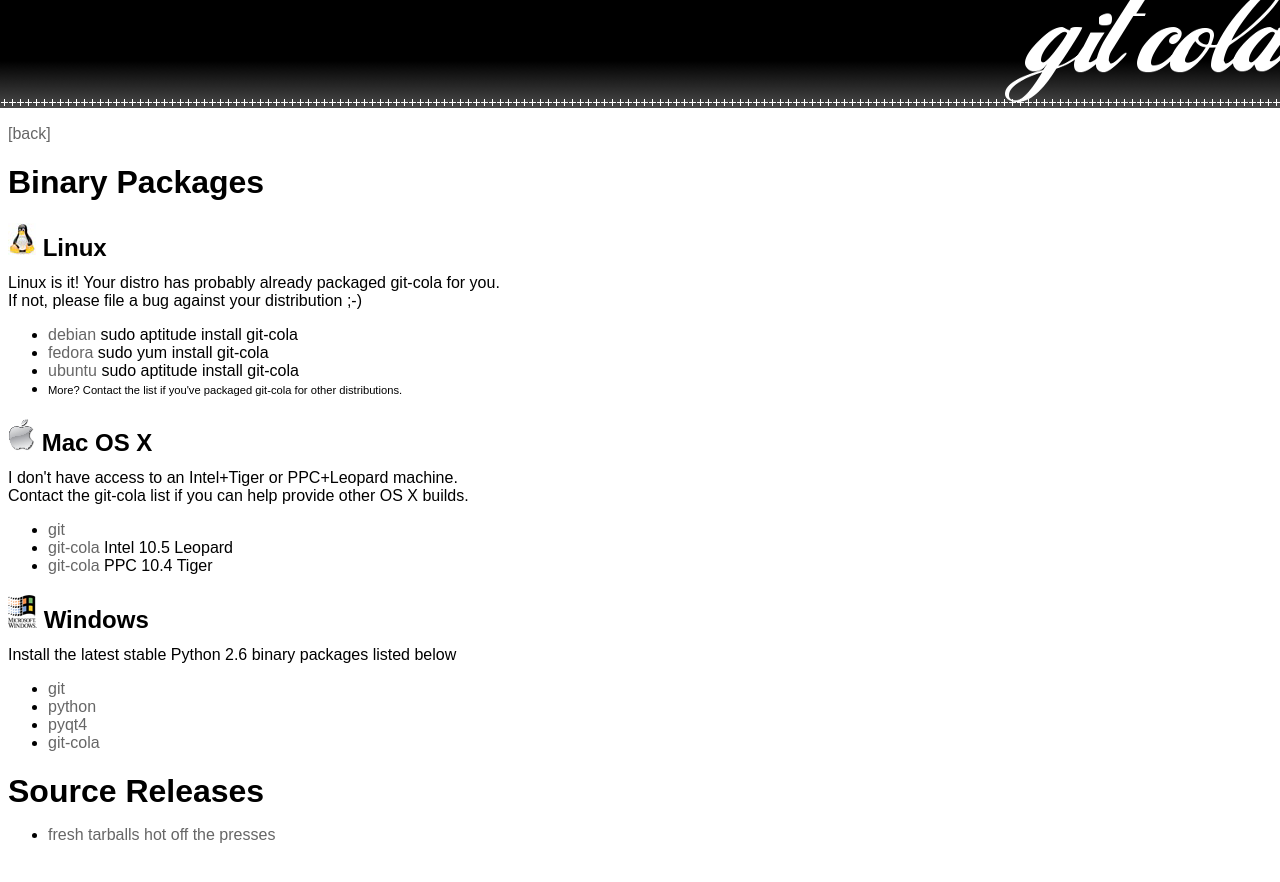
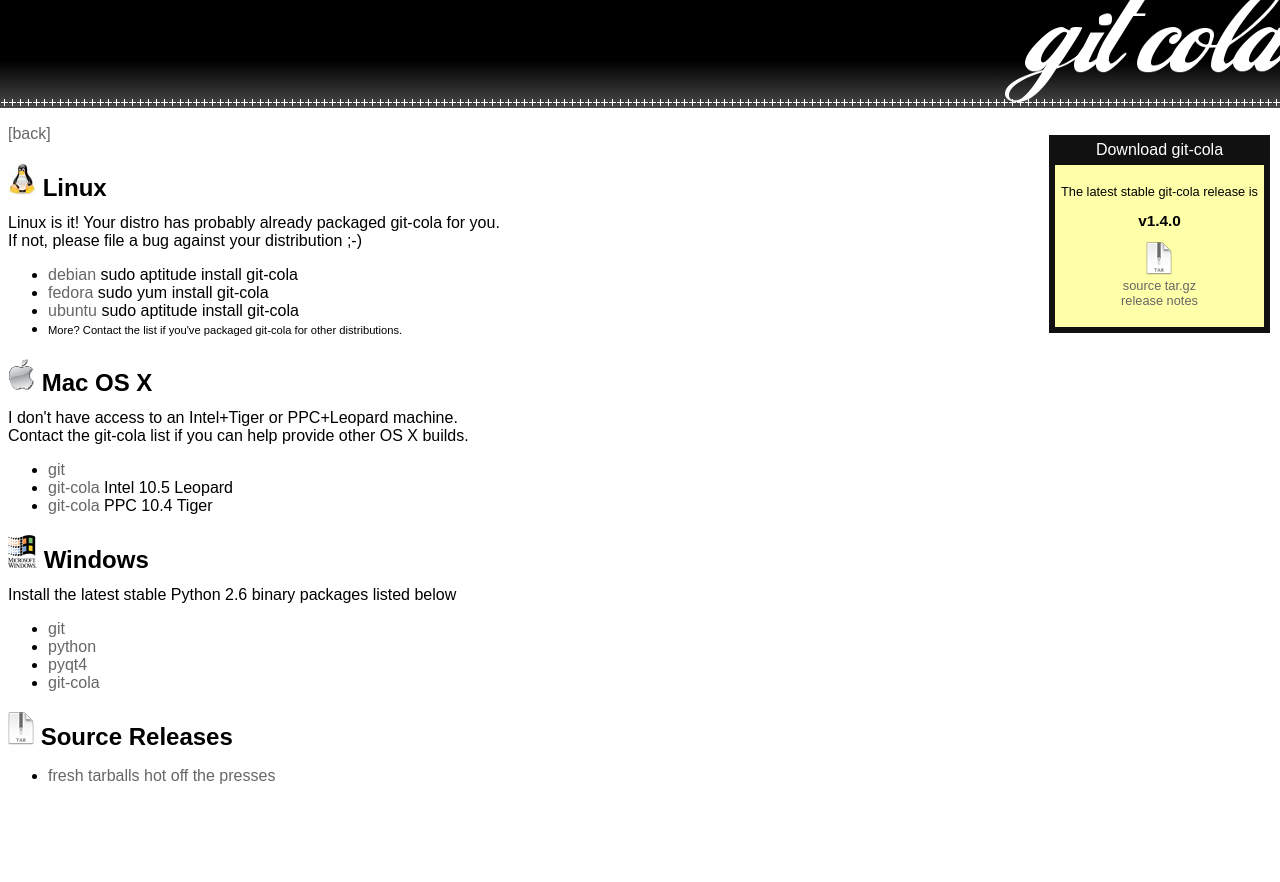
Before and after one commit to git-cola/git-cola.github.io, a Jekyll site: the page built from downloads.html, in a window 1280 px wide. Shown: the top 882 px of the page. Built offline with Jekyll 4.4.1, drawn with Linux system fonts in a browser that asks for light colours.

Commit message:
downloads: Add a latest-stable-release link
Signed-off-by: David Aguilar <davvid@gmail.com>

```diff
--- a/downloads.html
+++ b/downloads.html
@@ -1,6 +1,7 @@
 ---
 title: "git-cola: Downloads"
 layout: logo-top-back
+version: "1.4.0"
 ---
 <style type="text/css">
 img.title { border: 0; }
@@ -8,9 +9,43 @@
 h2.title { margin-bottom: 0.5em; }
 </style>
 
-<h1>Binary Packages</h1>
+<div style="
+	position: absolute;
+	top: 10px;
+	padding-top: 6px;
+	right: 10px;
+	color: #fff;
+	background-color: #111;
+	text-align: center;
+	">
+Download git-cola
 
-<h2 class="title"><img class="title" src="images/logo-linux.png"/> Linux</h2>
+<div style="
+	padding: 6px;
+	font-size: 0.8em;
+	margin: 6px;
+	color: #000;
+	background-color: #ffa;
+	">
+
+<p>The latest stable git-cola release is</p>
+<p><span style="font-size: 1.2em;"><strong>v{{ page.version }}</strong></span></p>
+	<p>
+	<a href="releases/cola-{{ page.version }}-src.tar.gz">
+		<img src="images/logo-tar.png" alt="tarball logo"
+		style="border-width: 0px;" />
+		<br />
+		source tar.gz
+	</a>
+	<br />
+	<a href="news.html">release notes</a>
+	</p>
+</div>
+</div>
+
+<h2 class="title"><img class="title" src="images/logo-linux.png"/>
+	Linux
+</h2>
 Linux is it!  Your distro has probably already packaged git-cola for you.<br/>
 If not, please file a bug against your distribution ;-)
 <ul>
@@ -29,7 +64,9 @@
 </li>
 </ul>
 
-<h2 class="title"><img class="title" src="images/logo-darwin.png"/> Mac OS X</h2>
+<h2 class="title"><img class="title" src="images/logo-darwin.png"/>
+	Mac OS X
+</h2>
 I don't have access to an Intel+Tiger or PPC+Leopard machine.<br/>
 Contact the git-cola list if you can help provide other OS X builds.<ul>
 	<li><a href="http://code.google.com/p/git-osx-installer/">git</a></li>
@@ -37,7 +74,9 @@
 	<li><a href="releases/darwin/git-cola-powerpc-tiger.app.tar.bz2">git-cola</a> PPC 10.4 Tiger</li>
 </ul>
 
-<h2 class="title"><img class="title" src="images/logo-win32.png"/> Windows</h2>
+<h2 class="title"><img class="title" src="images/logo-win32.png"/>
+	Windows
+</h2>
 Install the latest stable Python 2.6 binary packages listed below <ul>
 	<li><a href="http://code.google.com/p/msysgit/">git</a></li>
 	<li><a href="http://python.org/download/">python</a></li>
@@ -45,6 +84,10 @@
 	<li><a href="releases/win32/git-cola.exe">git-cola</a></li>
 </ul>
 
-<h1 class="title">Source Releases</h1> <ul>
-	<li><a href="releases/?C=N&amp;O=D">fresh tarballs hot off the presses</a></li>
+<h2 class="title"><img class="title" src="images/logo-tar.png"/>
+	Source Releases
+</h2><ul>
+<li>
+	<a href="releases/?C=N&amp;O=D">fresh tarballs hot off the presses</a>
+</li>
 </ul>
```
